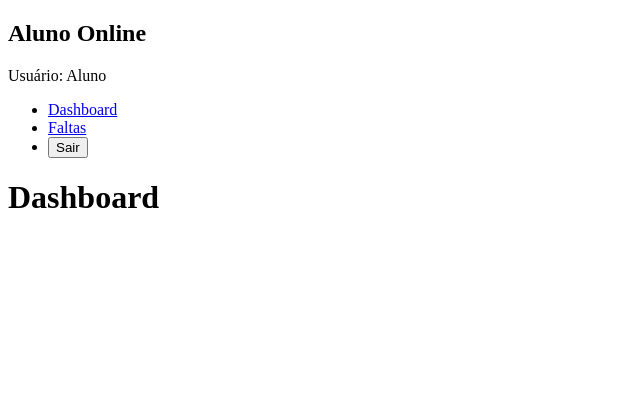
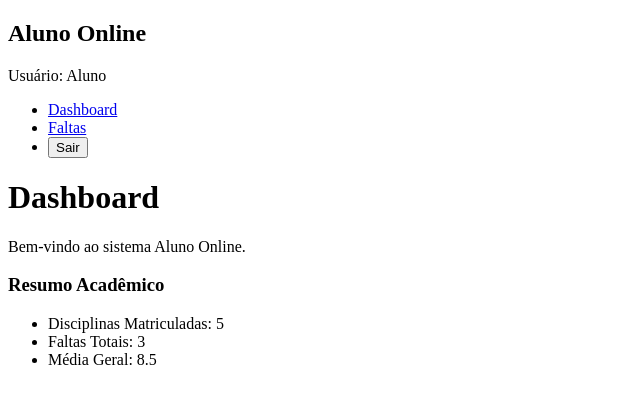
Before and after one commit to jhonata295/ConstrucaoDeFrontend, a React (Vite) app in the folder praticas/aluno-online-react/: page /login in a window 1280 px wide. Both pictures are taken after typing "name@example.com", "Sample123" into the empty fields and a click on the button "Entrar". Shown: the top 404 px of the page, without its empty margins (0-640 px from the left). Built offline with nearby package versions, Linux system fonts and the light colour scheme.

Commit message:
feat: conclui pratica07. Fecha #ID

```diff
--- a/praticas/aluno-online-react/src/pages/Dashboard.jsx
+++ b/praticas/aluno-online-react/src/pages/Dashboard.jsx
@@ -8,6 +8,18 @@ function Dashboard() {
       <Menu />
 
       <h1>Dashboard</h1>
+
+      <p>Bem-vindo ao sistema Aluno Online.</p>
+
+      <div>
+        <h3>Resumo Acadêmico</h3>
+
+        <ul>
+          <li>Disciplinas Matriculadas: 5</li>
+          <li>Faltas Totais: 3</li>
+          <li>Média Geral: 8.5</li>
+        </ul>
+      </div>
     </div>
   );
 }
--- a/praticas/aluno-online-react/src/pages/Faltas.jsx
+++ b/praticas/aluno-online-react/src/pages/Faltas.jsx
@@ -7,7 +7,33 @@ function Faltas() {
       <Topbar />
       <Menu />
 
-      <h1>Página de Faltas</h1>
+      <h1>Controle de Faltas</h1>
+
+      <table border="1" cellPadding="10">
+        <thead>
+          <tr>
+            <th>Disciplina</th>
+            <th>Faltas</th>
+          </tr>
+        </thead>
+
+        <tbody>
+          <tr>
+            <td>Frontend</td>
+            <td>1</td>
+          </tr>
+
+          <tr>
+            <td>Banco de Dados</td>
+            <td>0</td>
+          </tr>
+
+          <tr>
+            <td>React</td>
+            <td>2</td>
+          </tr>
+        </tbody>
+      </table>
     </div>
   );
 }
```
